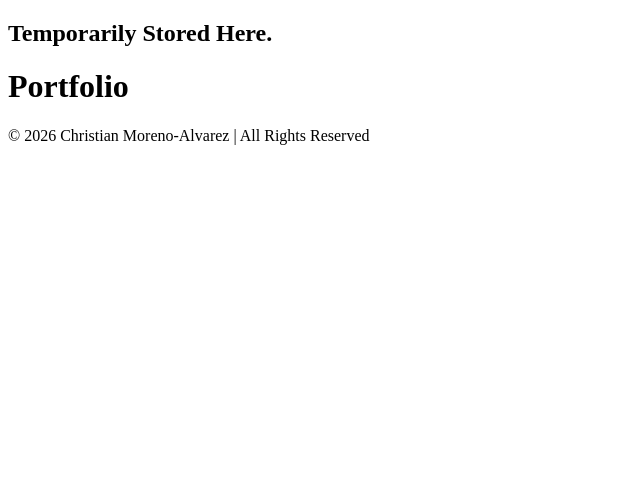
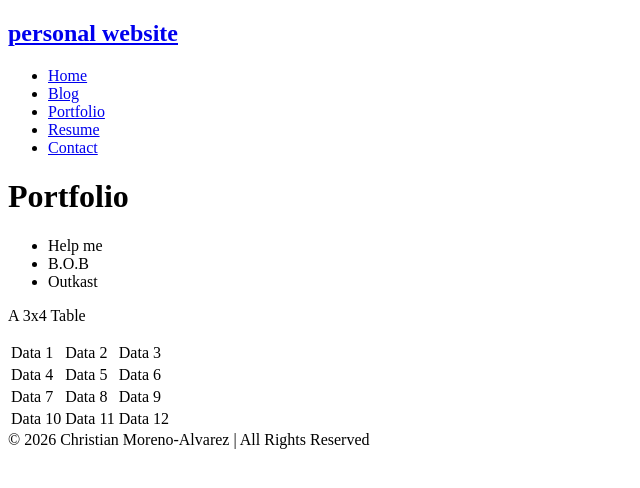
Before and after one commit to 1cama/1cama.github.io, a plain HTML site: page portfolio.html in a window 1280 px wide. Shown: the whole page, without its empty margins (0-640 px from the left). Drawn offline with Linux system fonts and the light colour scheme.

Commit message:
feat: added tables, images, etc.

```diff
--- a/portfolio.html
+++ b/portfolio.html
@@ -5,13 +5,46 @@
     </head>
     <body>
         <nav class="navbar">
-            <h1 class="logo">Temporarily Stored Here.</h1>
+            <h1 class="logo"><a href="index.html">personal website</a></h1>
+                <ul class="nav-list">
+                <li><a href ="index.html">Home</a></li>
+                <li><a href ="blog.html">Blog</a></li>
+                <li><a href ="portfolio.html">Portfolio</a></li>
+                <li><a href ="resume.html">Resume</a></li>
+                <li><a href ="contact.html">Contact</a></li>
+            </ul>
         </nav>
         <main>
             <h1 class="page-title">Portfolio</h1>
-            <div class="project">
-
-            </div>
+            <ul>
+                <li>Help me</li>
+                <li>B.O.B</li>
+                <li>Outkast</li>
+            </ul>
+            <p>A 3x4 Table</p>
+            <table>
+                <tr>
+                    <td>Data 1</td>
+                    <td>Data 2</td>
+                    <td>Data 3</td>
+                </tr>
+                <tr>
+                    <td>Data 4</td>
+                    <td>Data 5</td>
+                    <td>Data 6</td>
+                </tr>
+                <tr>
+                    <td>Data 7</td>
+                    <td>Data 8</td>
+                    <td>Data 9</td>
+                </tr>
+                <tr>
+                    <td>Data 10</td>
+                    <td>Data 11</td>
+                    <td>Data 12</td>
+                </tr>
+            </table>
+            <div class="project"></div>
         </main>
         <footer class="footer"> © 2026 Christian Moreno-Alvarez | All Rights Reserved</footer>
     </body>
```
Also changed, not shown: blog.html (+8 -1 lines), contact.html (+8 -1 lines), index.html (+10 -2 lines), resume.html (+9 -1 lines), 1 other file.
